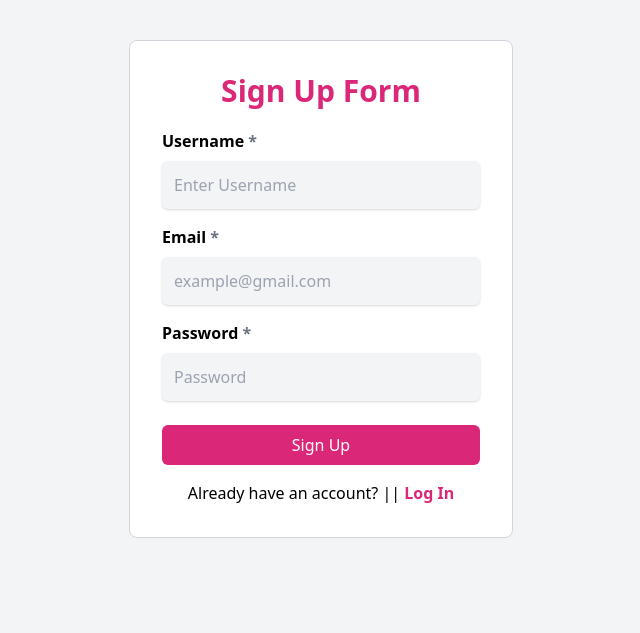
After one commit to AbdullahiKhalif/Gold-Price-Prediction-with-Machine-Learning, a Flask app: page /signup in a window 1280 px wide. The commit adds this page. Shown: the top 633 px of the page, without its empty margins (319-959 px from the left). Run offline with Flask 3, Linux system fonts and the light colour scheme; parts of the project's set-up code (start-up, migrations or seed data) failed here and were passed over.

Commit message:
Added: Login & Signup Page qith MySql dfatabase

```diff
--- a/app.py
+++ b/app.py
@@ -1,14 +1,89 @@
-from flask import Flask, render_template, request, jsonify
 import joblib
-
+from flask import Flask, render_template, request, jsonify, session, redirect, url_for
+import mysql.connector
+import re
 app = Flask(__name__)
 
 # Load the saved model
 model = joblib.load('model/random_forest_regression_model.joblib')
 
+app.secret_key = "your_secret_key"  # Change this to a random string
+
+# MySQL configurations
+mysql_config = {
+    'host': 'localhost',
+    'user': 'root',
+    'password': '',
+    'database': 'gold_price_prediction'
+}
+
 @app.route('/')
 def index():
-    return render_template('index.html')
+    if 'username' in session:
+        return render_template('index.html')
+    return redirect(url_for('login'))
+
+@app.route('/login', methods=['GET', 'POST'])
+def login():
+    if request.method == 'POST':
+        email = request.form['email']
+        password = request.form['password']
+
+        conn = mysql.connector.connect(**mysql_config)
+        cursor = conn.cursor(dictionary=True)
+        cursor.execute("SELECT * FROM users WHERE email = %s AND password = %s", (email, password))
+        user = cursor.fetchone()
+        cursor.close()
+        conn.close()
+
+        if user:
+            session['username'] = user['name']
+            return redirect(url_for('index'))
+        else:
+            return render_template('login.html', error='Sorry Invalid email or password')
+
+    return render_template('login.html')
+
+@app.route('/signup', methods=['GET', 'POST'])
+def signup():
+    if request.method == 'POST':
+        name = request.form['name']
+        email = request.form['email']
+        password = request.form['password']
+
+        # Check if the name is valid
+        if not is_valid_name(name):
+            return render_template('signup.html', error='Invalid name. Please enter a valid name.')
+
+        # Check if email already exists
+        conn = mysql.connector.connect(**mysql_config)
+        cursor = conn.cursor()
+        cursor.execute("SELECT * FROM users WHERE email = %s", (email,))
+        user = cursor.fetchone()
+        if user:
+            cursor.close()
+            conn.close()
+            return render_template('signup.html', error='Email already exists')
+
+        # Insert user into database
+        cursor.execute("INSERT INTO users (name, email, password) VALUES (%s, %s, %s)", (name, email, password))
+        conn.commit()
+        cursor.close()
+        conn.close()
+
+        # session['username'] = name
+        return redirect(url_for('login'))
+    return render_template('signup.html')
+
+def is_valid_name(name):
+    # Add your validation logic here, for example:
+    # Name should contain only alphabets and spaces
+    return bool(re.match("^[a-zA-Z ]+$", name))
+
+@app.route('/logout')
+def logout():
+    session.pop('username', None)
+    return redirect(url_for('login'))
 
 @app.route('/predict', methods=['POST'])
 def predict():
--- /dev/null
+++ b/templates/signup.html
@@ -0,0 +1,73 @@
+<!DOCTYPE html>
+<html lang="en">
+
+<head>
+    <meta charset="UTF-8">
+    <meta name="viewport" content="width=device-width, initial-scale=1.0">
+    <title>Sign Up</title>
+    <!-- Include Tailwind CSS -->
+    <link href="https://cdn.jsdelivr.net/npm/tailwindcss@2.2.19/dist/tailwind.min.css" rel="stylesheet">
+</head>
+
+<body class="bg-gray-100">
+
+    <div class="h-full -mt-14">
+        <div class="flex justify-center items-center px-8 py-24 lg:py-24">
+            <div class="bg-white border border-gray-300 rounded-lg w-1/2 lg:w-96 h-auto p-8">
+                <h2 class="text-center text-3xl font-bold mb-5 text-pink-600" >Sign Up Form</h2>
+
+                {% if error %}
+                <p class="error text-md p-2 bg-red-200 rounded-sm">{{ error }}!</p>
+            {% endif %}
+                <form method="post" action="{{ url_for('signup') }}">
+                    <div class="form-group">
+                        <label for="name" class="font-bold">
+                            Username <span class="text-gray-500">*</span>
+                        </label>
+
+                        <input type="text" name="name" placeholder="Enter Username"
+                            class="w-full bg-gray-100 shadow p-3 rounded-md outline-none mt-2" />
+                    </div>
+
+                    <div class="form-group mt-4">
+                        <label for="email" class="font-bold">
+                            Email <span class="text-gray-500">*</span>
+                        </label>
+
+                        <input type="email" name="email" placeholder="example@gmail.com"
+                            class="w-full bg-gray-100 shadow p-3 rounded-md outline-none mt-2" />
+                    </div>
+
+                    <div class="relative form-group mt-4">
+                        <label for="password" class="font-bold">
+                            Password <span class="text-gray-500">*</span>
+                        </label>
+
+                        <input type="password" name="password" placeholder="Password"
+                            class="w-full bg-gray-100 shadow p-3 rounded-md outline-none mt-2" />
+
+                    </div>
+
+                    <div class="form-group mt-6">
+                        <button type="submit"
+                            class="w-full p-2 rounded-md text-center text-white bg-pink-600 hover:bg-pink-900">
+                            Sign Up
+                        </button>
+                    </div>
+                </form>
+                <div class="flex flex-col items-center mt-4">
+                    <p>
+                        Already have an account? ||
+                        <a href="{{ url_for('login') }}" class="font-bold text-center text-pink-600">
+                            Log In
+                        </a>
+                    </p>
+
+                </div>
+            </div>
+        </div>
+    </div>
+
+</body>
+
+</html>
```
Also changed, not shown: database/gold_price_prediction.sql (added, +69 -0 lines), templates/index.html (+13 -4 lines), templates/login.html (added, +63 -0 lines), correlation.png, dec_reg.png, knn_reg.png, lin_reg.png, ran_reg.png, static/images/login.png (added), static/images/sign.png (added), 1 other file.
